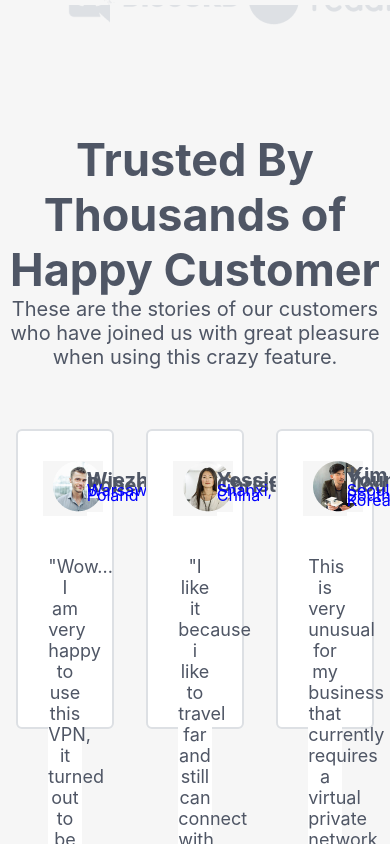
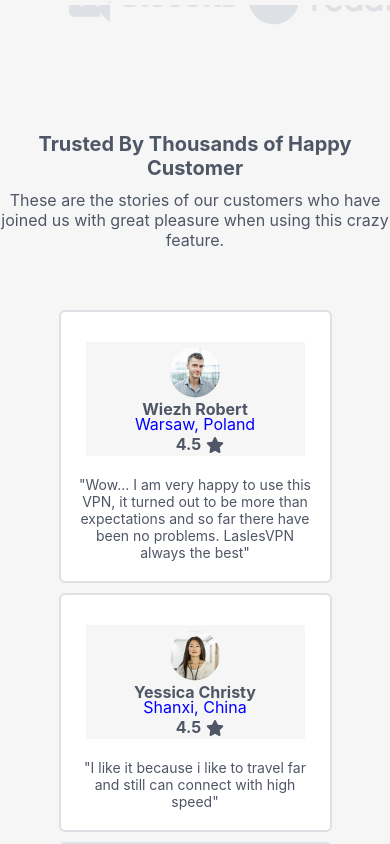
Before and after one commit to Jolanta27/LandingPage-LaslesVPN, a React (Create React App) app: page / in a window 390 px wide. Shown: the part 2680-3524 px from the top of the page. Built offline with nearby package versions, Linux system fonts and the light colour scheme.

Commit message:
added responsiveness to recomendation section

```diff
--- a/src/components/RecomendationSection.jsx
+++ b/src/components/RecomendationSection.jsx
@@ -39,7 +39,7 @@
                 <div>
                 <img src={viezh} alt="customer" />
                 </div>
-                 <div>
+                 <div className='name-intro'>
                     <p>
                         Wiezh Robert
                     </p>
@@ -61,7 +61,7 @@
             <div>
             <img src={yessica} alt="customer" />
             </div>
-            <div>
+            <div className='name-intro'>
                 <p>
                     Yessica Christy
                 </p>
@@ -83,7 +83,7 @@
                 <div>
                 <img src={kim} alt="customer" />
                 </div>
-            <div>
+            <div className='name-intro'>
                 <p>
                     Kim Young Jou
                 </p>
--- a/src/components/styles/RecomendationSection.css
+++ b/src/components/styles/RecomendationSection.css
@@ -1,11 +1,5 @@
     .customers {
         text-align: center;
-}
-.customers h3{
-    font-size: 45px;
-}
-.customers p {
-    font-size: 20px;
     }
     .customers p:first-of-type + p {
         color:blue;
@@ -16,7 +10,6 @@
         align-items: center;
         margin-top: 60px;
      }
-
      .img-companies {
         display: flex;
         justify-content: space-between;
@@ -24,28 +17,21 @@
         margin: 60px;
         height: 145px;
     }
+
     .happy-customer-1, .happy-customer-2, .happy-customer-3 {
-    width: 25%;
         background-color: white;
         border-radius: 6px;
-    height: 300px;
         border: 2px solid #DDE0E4;
         padding: 10px 5px;
     }
     .happy-customer-1 p, .happy-customer-2 p, .happy-customer-3 p {
         background-color: inherit;
     }
-
     .customer-presentation {
         display: flex;
         align-items: center;
         justify-content: flex-start;
         margin: 20px;
-}
-.customer-presentation img {
-    max-width: 50px;
-    margin-right: 15px;
-    margin-left: 10px;
     }
     .customer-presentation p {
         background-color: inherit;
@@ -56,10 +42,6 @@
     }
     .customer-presentation p:nth-child(2) {
         font-size: 16px;
-}
-.happy-customer-1 > :last-child, .happy-customer-2 > :last-child, .happy-customer-3 > :last-child {
-    margin: 40px 25px;
-    font-size: 18px;
      }
      .customer-presentation div:nth-child(-n+3) {
         color: blue;
@@ -72,3 +54,66 @@
     .rate-star p {
         margin-right: 5px;
     }
+@media (max-width: 768px){
+    .customers h3 {
+        font-size: 20px;
+        margin-bottom: 10px;
+    }
+    .customers p {
+        font-size: 16px;
+    }
+    .customer-presentation {
+        display: flex;
+        flex-direction: column;
+    }
+    .customers-boxes {
+        flex-direction: column;
+    }
+    .name-intro p{
+        margin-bottom: 10px;
+    }
+    .rate-star {
+        display: flex;
+        flex-direction: row;
+        justify-content: center;
+        margin-left: 10px;
+        margin-bottom: 3px;
+    }
+    .happy-customer-1, .happy-customer-2, .happy-customer-3 {
+        width: 70%;
+        margin-bottom: 10px;
+    }
+    .customer-presentation img {
+        margin: 5px auto;
+    }
+    .happy-customer-1 > :last-child, .happy-customer-2 > :last-child, .happy-customer-3 > :last-child {
+        font-size: 14px;
+        margin: 10px;
+    }
+}
+@media (min-width: 769px){
+    .customers h3{
+        font-size: 45px;
+    }
+    .customers p {
+        font-size: 20px;
+    }
+    .name-intro p {
+        line-height: 20px;
+    }
+    .happy-customer-1, .happy-customer-2, .happy-customer-3 {
+        width: 25%;
+        height: 300px;
+    }
+    .customer-presentation img {
+        max-width: 50px;
+        margin-right: 15px;
+        margin-left: 10px;
+    }
+
+    .happy-customer-1 > :last-child, .happy-customer-2 > :last-child, .happy-customer-3 > :last-child {
+        margin: 30px 25px;
+        font-size: 18px;
+    }
+
+}
```
Lines whose indentation alone changed are shown as unchanged.
